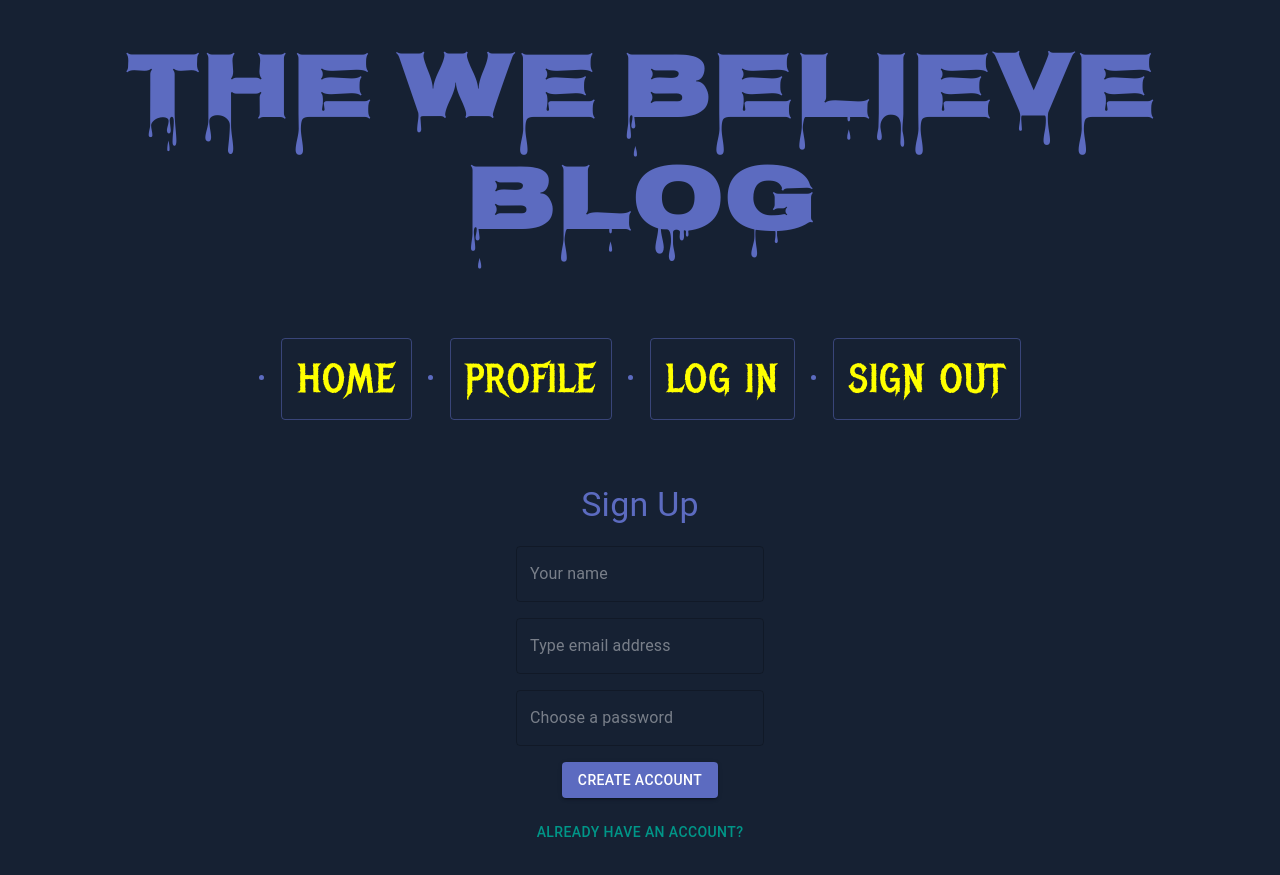
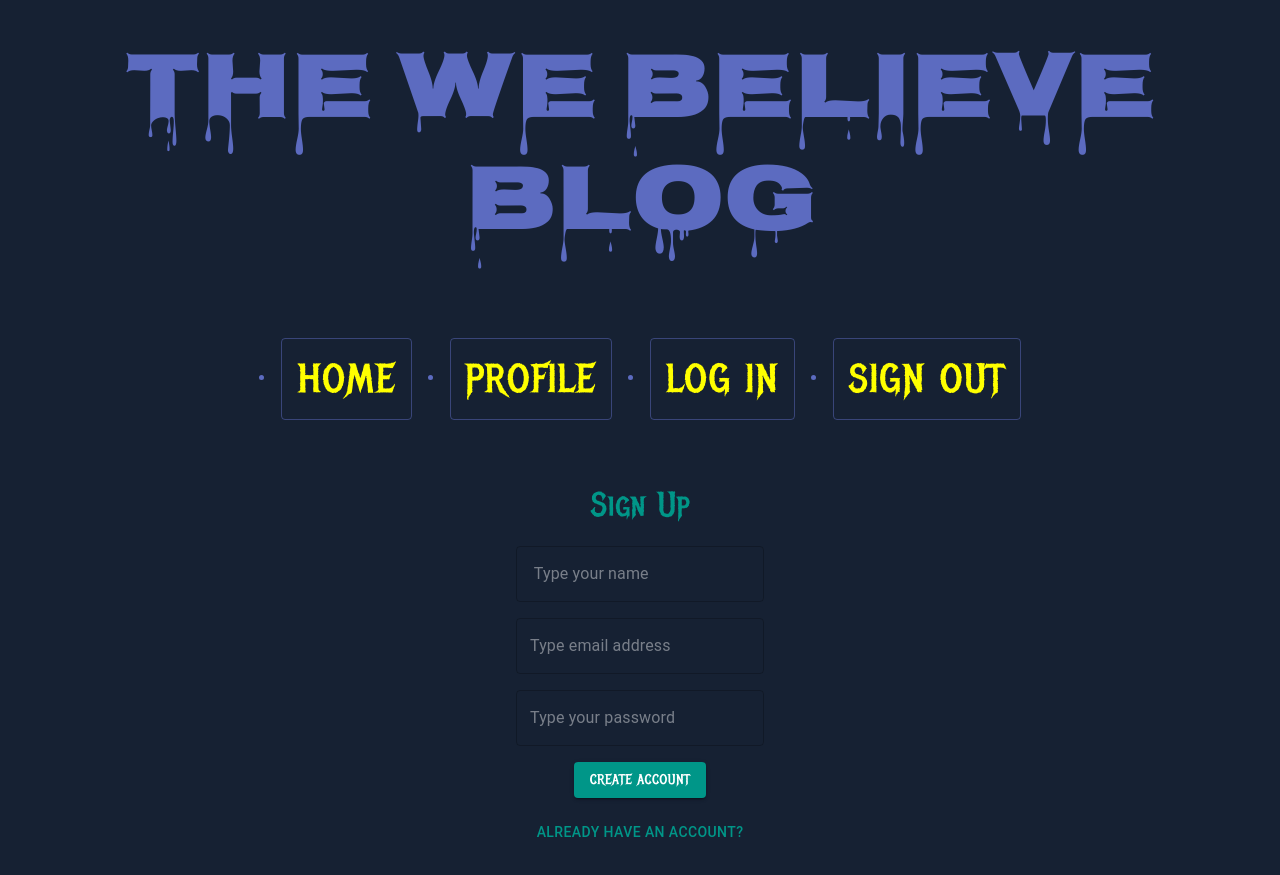
Before and after one commit to Grey-pearson/we-believe-forum, a React (Create React App) app in the folder client/: page /Login in a window 1280 px wide. Both pictures are taken after a click on the button "NEED TO CREATE AN ACCOUNT?". Built offline with nearby package versions, Linux system fonts and the light colour scheme; no server answers; a web font is replaced by a local one.

Commit message:
Attempt to connect Apollo server

```diff
--- a/client/src/components/Login.js
+++ b/client/src/components/Login.js
@@ -1,8 +1,6 @@
 import React, { useState } from 'react';
 import { useNavigate } from 'react-router-dom';
-import styles from './Login.module.css';
 import { gql, useMutation } from '@apollo/client';
-import { ADD_USER } from '../utils/mutations';
 import Container from '@mui/material/Container';
 import Grid from '@mui/material/Grid';
 import Box from '@mui/material/Box';
@@ -62,21 +60,27 @@ const Login = () => {
 
   const [signup] = useMutation(SIGNUP_MUTATION, {
     variables: {
-      name: formState.name,
+      username: formState.username,
       email: formState.email,
       password: formState.password,
     },
     onCompleted: ({ addUser }) => {
-      localStorage.setItem(AUTH_TOKEN, addUser.token);
-      localStorage.setItem('user', JSON.stringify(addUser.user));
+      localStorage.setItem(AUTH_TOKEN, signup.token);
+      localStorage.setItem('user', JSON.stringify(signup.user));
       navigate('/Home');
     },
   });
 
   return (
     <Container maxWidth="sm">
-      <Box textAlign="center" py={3}>
-        <Typography variant="h4" color="primary">
+      <Box textAlign="center" py={3} onClick={formState.login ? login : signup}>
+        <Typography
+          variant="h4"
+          color="secondary"
+          sx={{
+            fontFamily: 'Metal Mania, cursive',
+          }}
+        >
           {formState.login ? 'Login' : 'Sign Up'}
         </Typography>
         <br />
@@ -92,7 +96,7 @@ const Login = () => {
                   })
                 }
                 type="text"
-                placeholder="Your name"
+                placeholder=" Type your name"
                 inputProps={{
                   style: { color: 'white' },
                 }}
@@ -131,7 +135,7 @@ const Login = () => {
                 })
               }
               type="password"
-              placeholder="Choose a password"
+              placeholder="Type your password"
               inputProps={{
                 style: { color: 'white' },
               }}
@@ -143,7 +147,10 @@ const Login = () => {
           <Grid item>
             <Button
               variant="contained"
-              color="primary"
+              color="secondary"
+              sx={{
+                fontFamily: 'Metal Mania, cursive',
+              }}
               onClick={formState.login ? login : signup}
             >
               {formState.login ? 'login' : 'create account'}
--- a/client/src/constants.js
+++ b/client/src/constants.js
@@ -1 +1 @@
-export const AUTH_TOKEN = 'auth-token';
+export const AUTH_TOKEN = 'token';
--- a/client/src/pages/Profile.js
+++ b/client/src/pages/Profile.js
@@ -10,7 +10,7 @@ function Profile(props) {
         variant="h4"
         component="h2"
         align="center"
-        color="green"
+        color="secondary.main"
         gutterBottom
         sx={{
           fontFamily: 'Metal Mania, cursive',
```
Also changed, not shown: 11 other files (tests, documents, lock files or other folders).
